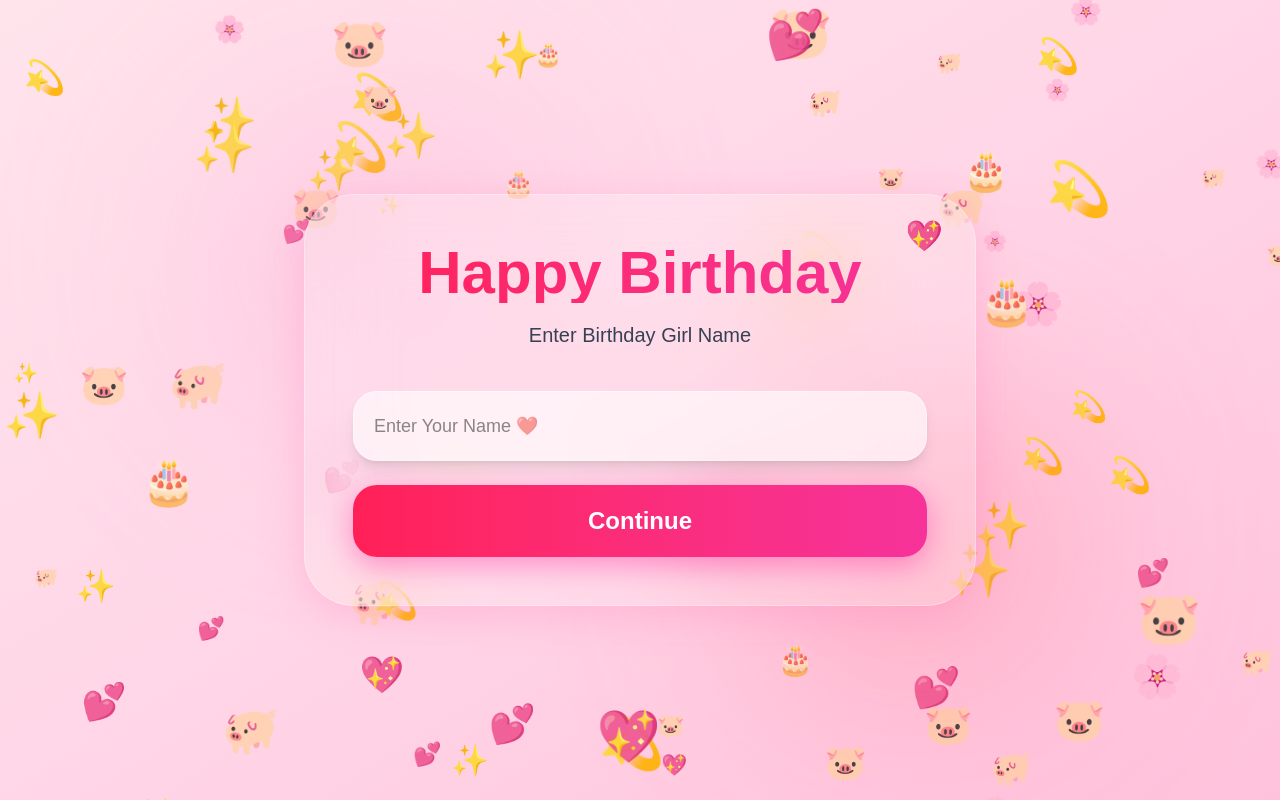
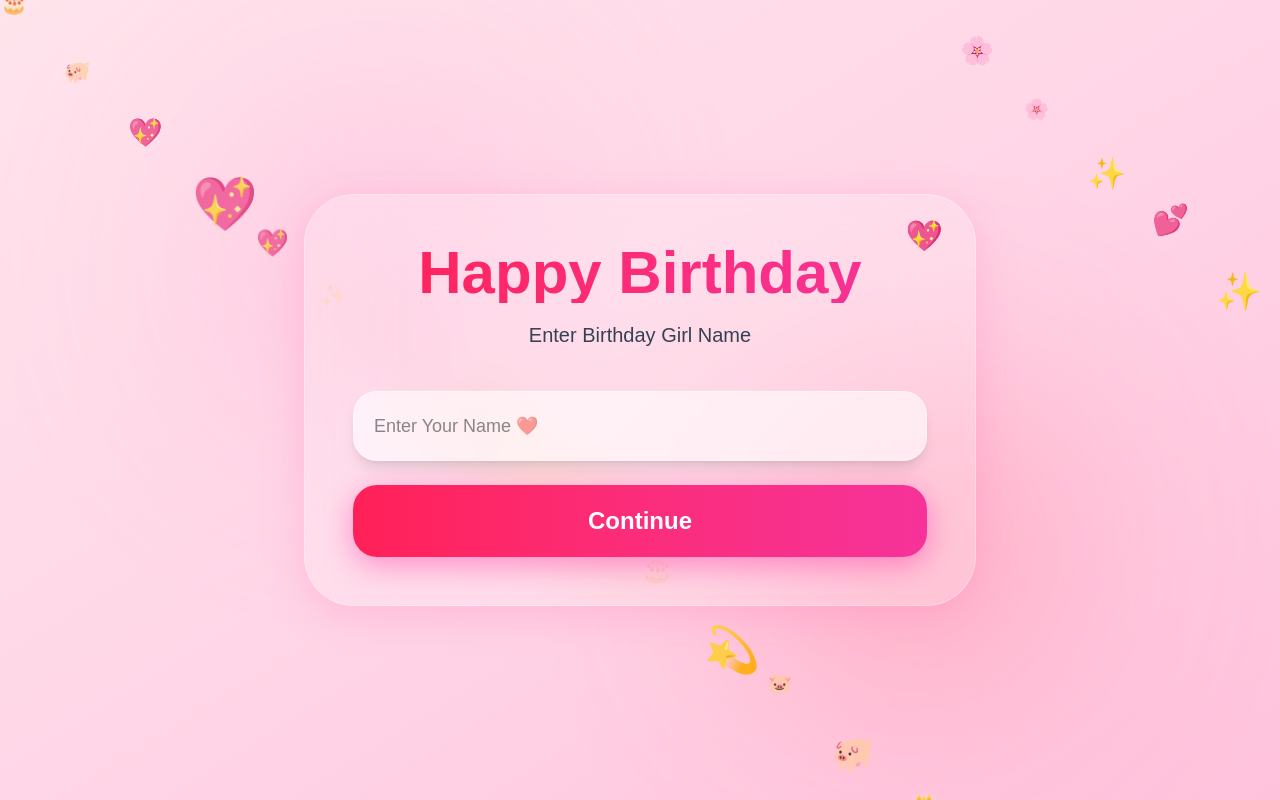
Before and after one commit to praveenprakash29/birthday-website.P3, a Next.js app: page / in a window 1280 px wide. Built offline with nearby package versions, Linux system fonts and the light colour scheme.

Commit message:
fixed vercel issue

```diff
--- a/app/page.tsx
+++ b/app/page.tsx
@@ -163,7 +163,7 @@ export default function Home() {
           {/* Cute Romantic Background Emojis */}
           <div className="absolute inset-0 overflow-hidden pointer-events-none">
 
-            {Array.from({ length: 80 }).map((_, i) => {
+            {Array.from({ length: 20 }).map((_, i) => {
 
               const emojis = [
   "🐷",
@@ -181,8 +181,8 @@ export default function Home() {
                   key={i}
                   className="absolute animate-[floating_3s_ease-in-out_infinite] opacity-90"
                   style={{
-                    left: `${Math.random() * 100}%`,
-                    top: `${Math.random() * 100}%`,
+                    left: `${(i * 5) % 100}%`,
+                    top: `${(i * 7) % 100}%`,
                     fontSize:
   typeof window !== "undefined"
     ? window.innerWidth < 768
@@ -190,7 +190,7 @@ export default function Home() {
       : `${18 + Math.random() * 35}px`
     : "20px",
                     animationDuration: `${2 + Math.random() * 4}s`,
-                    transform: `rotate(${Math.random() * 360}deg)`
+                    transform: `rotate(${i * 20}deg)`
                   }}
                 >
                   {emojis[Math.floor(Math.random() * emojis.length)]}
@@ -215,8 +215,8 @@ export default function Home() {
                   key={i}
                   className="absolute text-pink-300 animate-ping"
                   style={{
-                    left: `${Math.random() * 100}%`,
-                    top: `${Math.random() * 100}%`,
+                    left: `${(i * 5) % 100}%`,
+                    top: `${(i * 7) % 100}%`,
                     fontSize: "30px",
                     animationDuration: `${1 + Math.random() * 2}s`,
                   }}
@@ -310,8 +310,8 @@ export default function Home() {
                   key={i}
                   className="absolute text-pink-300 animate-ping"
                   style={{
-                    left: `${Math.random() * 100}%`,
-                    top: `${Math.random() * 100}%`,
+                    left: `${(i * 5) % 100}%`,
+                    top: `${(i * 7) % 100}%`,
                     fontSize: "30px",
                     animationDuration: `${1 + Math.random() * 2}s`,
                   }}
@@ -436,7 +436,7 @@ export default function Home() {
 
           <div className="absolute inset-0 overflow-hidden pointer-events-none">
 
-            {Array.from({ length: 80 }).map((_, i) => {
+            {Array.from({ length: 20 }).map((_, i) => {
 
               const emojis = [
   "🐷",
@@ -453,8 +453,8 @@ export default function Home() {
                   key={i}
                   className="absolute animate-[floating_3s_ease-in-out_infinite] opacity-90"
                   style={{
-                    left: `${Math.random() * 100}%`,
-                    top: `${Math.random() * 100}%`,
+                    left: `${(i * 5) % 100}%`,
+                    top: `${(i * 7) % 100}%`,
                     fontSize:
   typeof window !== "undefined"
     ? window.innerWidth < 768
```
